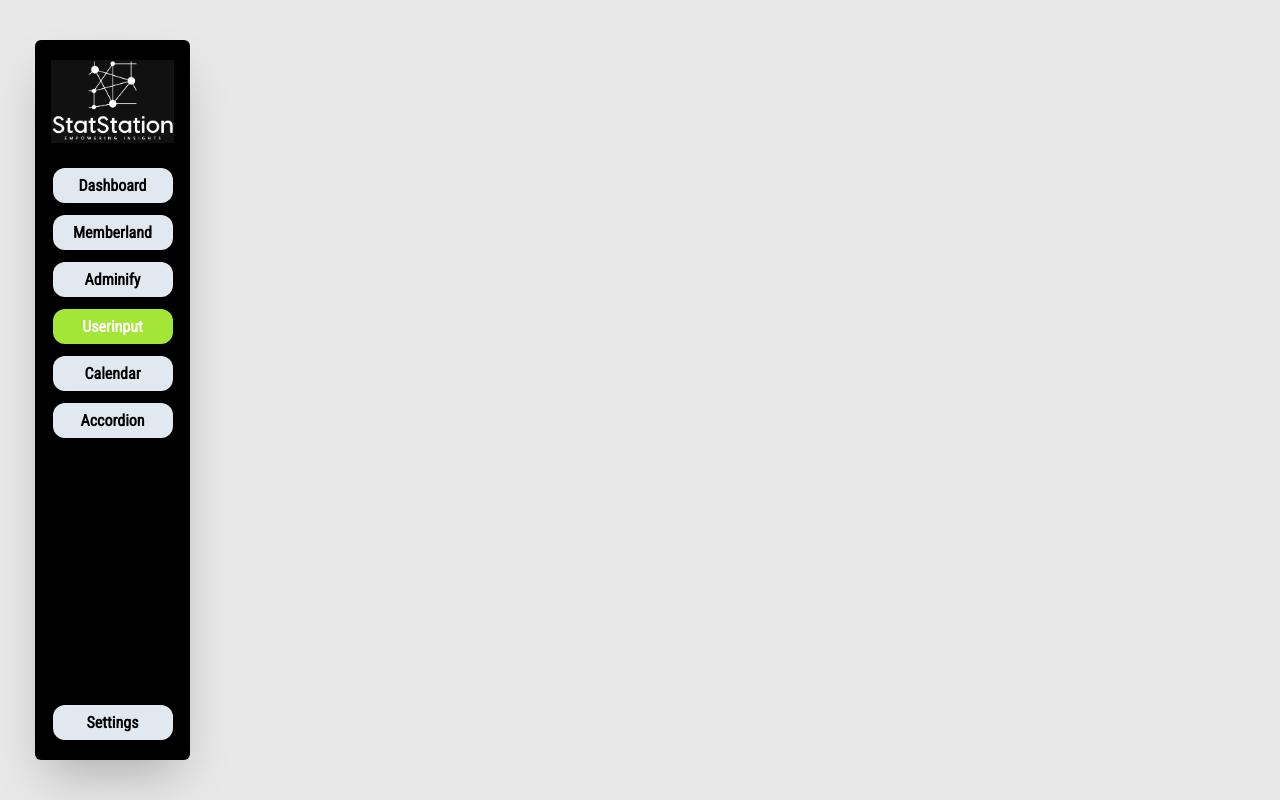
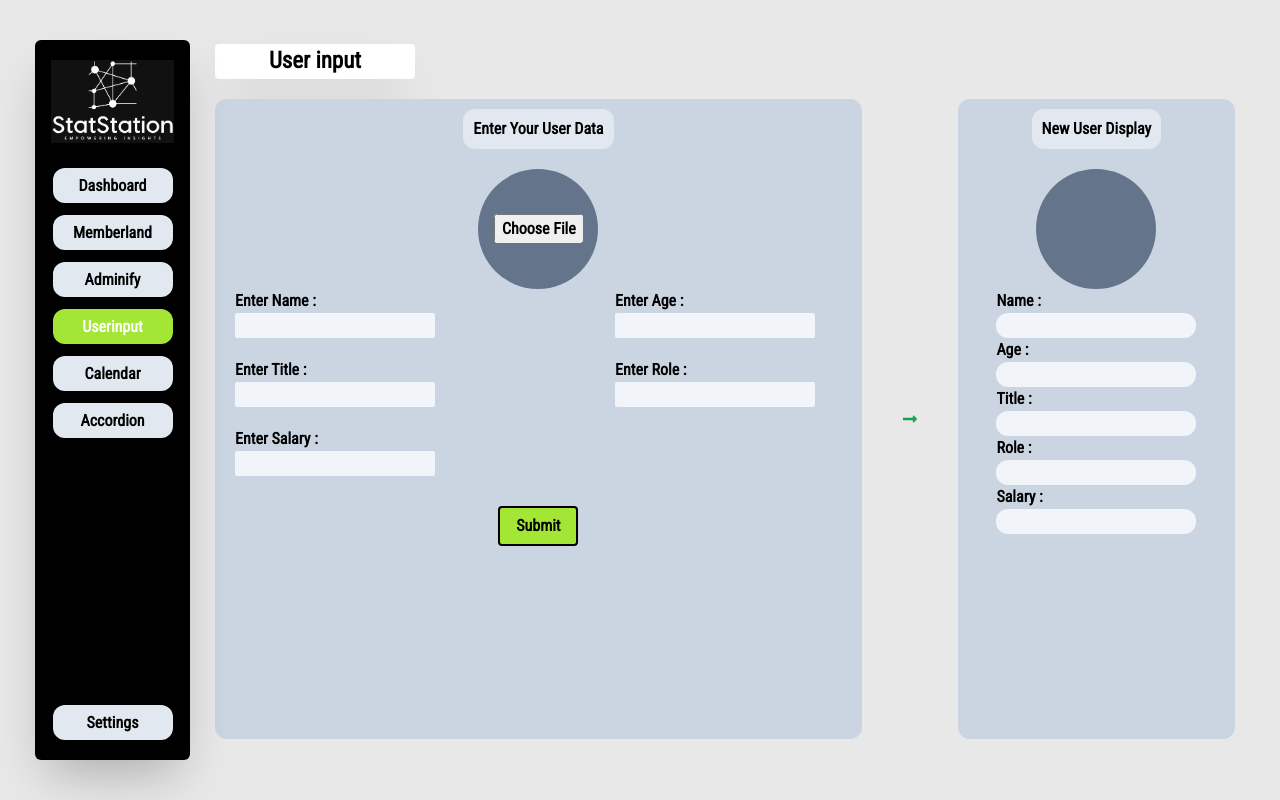
Before and after one commit to A-bdallah-mohamed/Dashboard-react-project, a React (Create React App) app: page /pages/Userinput in a window 1280 px wide. Built offline with nearby package versions, Linux system fonts and the light colour scheme.

Commit message:
Add files via upload

```diff
--- a/src/compnents/Adminifyoverview.js
+++ b/src/compnents/Adminifyoverview.js
@@ -39,7 +39,7 @@ useEffect(() => {
 
     <div className='h-[89vh] w-full ml-[25px] mr-[45px]'>
 <div className='font-roboto-condensed font-bold  text-[23px] justify-between flex'>
-    <div className='w-[200px] bg-white pl-5 rounded shadow-2xl'>Member Admin</div>
+    <div className='w-[200px] bg-white rounded shadow-2xl flex items-center justify-center'>Adminify</div>
     <div><button className='w-[200px] flex items-center justify-center bg-lime-400 rounded text-Black shadow-2xl hover:bg-lime-700 hover:' ><Link to='/pages/Userinput'>Add Member +</Link></button> </div>
 </div>
    <div>
--- /dev/null
+++ b/src/compnents/addauser.js
@@ -0,0 +1,70 @@
+import React from 'react'
+import { FaLongArrowAltRight } from "react-icons/fa";
+
+export default function Addauser() {
+  return (
+<div className='w-full mt-[20px] flex gap-[40px] font-semibold font-roboto-condensed justify-center items-center'>
+<div className='w-[70%] bg-slate-300 h-[80vh] rounded-xl flex flex-col items-center '>
+
+<div className='px-[10px] flex items-center justify-center h-[40px] mt-[10px] bg-slate-200 rounded-xl'>Enter Your User Data</div>
+<div className='min-w-[120px] min-h-[120px] max-w-[120px] max-h-[120px] bg-slate-500 flex items-center justify-center rounded-full bg-cover mt-[20px]'>
+<input type='file' accept='image/*' multiple={false} className='w-[89px] h-[29px] bg-white flex items-center justify-center rounded hover:bg-slate-300'></input>
+</div>
+<div className='flex flex-wrap  gap-x-[180px] gap-y-[20px] ml-[20px] mr-[20px]'>
+  <div>
+  <div className=' text-left w-[100px] flex items-center '>Enter Name : </div>
+  <input className='w-[200px] bg-slate-100 rounded-sm flex items-center justify-center h-[25px]'></input>
+  </div >
+  <div>
+  <div className=' text-left w-[100px] flex items-center '>Enter Age : </div>
+  <input type="number" className='w-[200px] bg-slate-100 rounded-sm flex items-center justify-center h-[25px]'></input>
+  </div>
+  <div>
+  <div className=' text-left w-[100px] flex items-center '>Enter Title : </div>
+  <input className='w-[200px] bg-slate-100 rounded-sm flex items-center justify-center h-[25px]'></input>
+  </div>
+  <div>
+  <div className=' text-left w-[100px] flex items-center '>Enter Role : </div>
+  <input className='w-[200px] bg-slate-100 rounded-sm flex items-center justify-center h-[25px]'></input>
+  </div>
+  <div>
+  <div className=' text-left w-[100px] flex items-center '>Enter Salary : </div>
+  <input type="number" className='w-[200px] bg-slate-100 rounded-sm flex items-center justify-center h-[25px]'></input>
+  </div>
+ </div>
+ <button className='mt-[30px] w-[80px] h-[40px] border-2 border-black bg-lime-400 flex items-center justify-center rounded hover:bg-lime-600 '>Submit</button>
+</div>
+<div><FaLongArrowAltRight className='text-green-600'/></div>
+     <div className='w-[30%] bg-slate-300 h-[80vh] rounded-xl flex flex-col items-center '>
+
+           <div className='px-[10px] flex items-center justify-center h-[40px] mt-[10px] bg-slate-200 rounded-xl'>New User Display</div>
+           <div className='min-w-[120px] min-h-[120px] max-w-[120px] max-h-[120px] bg-slate-500 flex items-center justify-center rounded-full bg-cover mt-[20px]' />
+           <div className='flex flex-col'>
+            <div>
+            <div >Name : </div>
+            <div className='w-[200px] bg-slate-100 rounded-xl flex items-center justify-center h-[25px]'></div>
+            </div>
+            <div>
+            <div >Age : </div>
+            <div className='w-[200px] bg-slate-100 rounded-xl flex items-center justify-center h-[25px]'></div>
+            </div>
+            <div>
+            <div >Title : </div>
+            <div className='w-[200px] bg-slate-100 rounded-xl flex items-center justify-center h-[25px]'></div>
+            </div>
+            <div>
+            <div >Role : </div>
+            <div className='w-[200px] bg-slate-100 rounded-xl flex items-center justify-center h-[25px]'></div>
+            </div>
+            <div>
+            <div >Salary : </div>
+            <div className='w-[200px] bg-slate-100 rounded-xl flex items-center justify-center h-[25px]'></div>
+            </div>
+           </div>
+
+    </div>
+
+
+</div>
+  )
+}
--- a/src/compnents/editableperson.js
+++ b/src/compnents/editableperson.js
@@ -1,8 +1,12 @@
 import React, { useEffect } from 'react'
 import {useState } from 'react'
+import { FaLongArrowAltRight } from "react-icons/fa";
+
+
 
 export default function Editableperson({selectedperson,setselectedperson, data , setdata}) {
-
+  const [image,setimage] = useState(null)
+const [showprocceedmenu,setshowprocceedmenu] = useState(false);
   const [persontoedit,setpersontoedit] = useState({
     img: '',
     name: '',
@@ -14,9 +18,10 @@ export default function Editableperson({selectedperson,setselectedperson, data ,
 
 
 useEffect(()=> {
-console.log(persontoedit)
+console.log('person to edit ',persontoedit)
 
-},[persontoedit])
+console.log('selected person ',selectedperson)
+},[persontoedit,selectedperson])
 
 
 
@@ -30,13 +35,14 @@ console.log(persontoedit)
     if (file) {
       const reader = new FileReader();
       reader.onload = (event) => {
-
-setpersontoedit({...persontoedit, img: reader.result});
+        setpersontoedit({...persontoedit, img: event.target.result});
 
       };
       reader.readAsDataURL(file);
     }
   };
+
+
 
   const editperson = (person) => {
     const indexofeditperson = data.indexOf(person)
@@ -49,9 +55,131 @@ setpersontoedit({...persontoedit, img: reader.result});
 
 
 <>
-    <div className={selectedperson ? 'w-full h-full flex absolute items-center justify-center z-50 transition-all duration-500 ease-in-out' : 'ml-[50%] w-[1px] h-[1px] flex absolute items-center justify-center z-50 overflow-hidden opacity-0 pointer-events-none transition-all duration-500 ease-in-out'} >
 
-    <div className='relative bg-slate-400 w-[90%] h-[80vh] rounded-2xl flex items-center justify-center flex-col gap-[50px] font-semibold font-roboto-condensed'>
+
+
+    <div className={selectedperson ? 'font-semibold font-roboto-condensed w-full h-full flex absolute items-center justify-center z-40 transition-width duration-500 ease-in-out' : 'font-semibold font-roboto-condensed ml-[50%] w-[1px] h-[1px] flex absolute items-center justify-center z-50 overflow-hidden pointer-events-none transition-width duration-500 ease-in-out'} >
+
+
+<div className={showprocceedmenu ? 'rounded-2xl absolute z-40 w-[98%] h-[75vh] border-2 border-black flex items-center justify-center bg-slate-300 transition-width duration-500 ease-in-out overflow-hidden' : 'rounded-2xl z-40  absolute w-[1px] h-[1px]  pointer-events-none transition-width duration-500 ease-in-out overflow-hidden'}>
+
+<button onClick={()=>setshowprocceedmenu(false)} className='absolute top-2 right-4 w-[30px] h-[30px] rounded-full bg-white flex items-center justify-center hover:bg-slate-500'>
+    X
+</button>
+<div className='flex flex-col items-center justify-center gap-[50px]'>
+<div className='flex items-center justify-center gap-[100px]'>
+  <div className='gap-[20px] flex flex-col text-xs' >
+
+
+  <div className='flex items-center justify-center flex-col gap-[20px]'>
+  <div className='min-w-[120px] min-h-[120px] max-w-[120px] max-h-[120px] bg-slate-500 flex items-center justify-center rounded-full bg-cover' style={{backgroundImage: selectedperson ? `url(${selectedperson.img})` : ''}}>
+
+  </div>
+
+  <div className='flex'>
+      <p>name : </p>
+  <div className='w-[100px] bg-slate-100 rounded flex items-center justify-center ml-2'> {selectedperson? selectedperson.name : ''}</div>
+  </div>
+
+  </div>
+       <div className='flex items-center justify-center gap-[80px]'>
+
+
+  <div className='flex flex-col gap-[20px] '>
+    <div className='flex'>
+      <p className='w-[40px]'>title : </p>
+  <div className='w-[100px] bg-slate-100 rounded flex items-center justify-center ml-2'> {selectedperson? selectedperson.title : ''}</div>
+  </div>
+  <div className='flex'>
+      <p className='w-[40px]'>age : </p>
+  <div className='w-[100px] bg-slate-100 rounded flex items-center justify-center ml-2'> {selectedperson? selectedperson.age : ''}</div>
+  </div>
+  </div>
+
+
+  <div className='flex flex-col gap-[20px] '>
+  <div className='flex'>
+      <p className='w-[40px]'>role : </p>
+  <div className='w-[100px] bg-slate-100 rounded flex items-center justify-center ml-2'> {selectedperson? selectedperson.role : ''}</div>
+  </div>
+  <div className='flex'>
+      <p className='w-[40px]'>salary : </p>
+  <div className='w-[100px] bg-slate-100 rounded flex items-center justify-center ml-2'>$ {selectedperson? selectedperson.salary : ''}</div>
+  </div>
+
+  </div>
+
+
+       </div>
+
+
+
+
+  </div>
+  <div><FaLongArrowAltRight className='text-green-600'/></div>
+  <div className='gap-[20px] flex flex-col text-xs'>
+
+
+<div className='flex items-center justify-center flex-col gap-[20px]'>
+<div className='min-w-[120px] min-h-[120px] max-w-[120px] max-h-[120px] bg-slate-500 flex items-center justify-center rounded-full bg-cover' style={{backgroundImage: persontoedit.img ? `url(${persontoedit.img})` : ''}}>
+
+</div>
+
+<div className='flex'>
+    <p>name : </p>
+<div className='w-[100px] bg-slate-100 rounded flex items-center justify-center ml-2'> {persontoedit ? persontoedit.name : ''}</div>
+</div>
+
+</div>
+     <div className='flex items-center justify-center gap-[80px]'>
+
+
+<div className='flex flex-col gap-[20px]'>
+  <div className='flex'>
+    <p className='w-[40px]'>title : </p>
+<div className='w-[100px] bg-slate-100 rounded flex items-center justify-center ml-2'> {persontoedit ? persontoedit.title : ''}</div>
+</div>
+<div className='flex'>
+    <p className='w-[40px]'>age : </p>
+<div className='w-[100px] bg-slate-100 rounded flex items-center justify-center ml-2'> {persontoedit ? persontoedit.age: ''} </div>
+</div>
+</div>
+
+
+<div className='flex flex-col gap-[20px]'>
+<div className='flex'>
+    <p className='w-[40px]'>role : </p>
+<div className='w-[100px] bg-slate-100 rounded flex items-center justify-center ml-2'> {persontoedit ? persontoedit.role : ''}</div>
+</div>
+<div className='flex'>
+    <p className='w-[40px]'>salary : </p>
+<div className='w-[100px] bg-slate-100 rounded flex items-center justify-center ml-2'>$ {persontoedit ? persontoedit.salary : ''}</div>
+</div>
+
+</div>
+
+
+     </div>
+
+
+
+
+</div>
+
+</div>
+<button onClick={()=>{editperson(selectedperson);setselectedperson(null);setshowprocceedmenu(false);setpersontoedit({
+    img: '',
+    name: '',
+    title: '',
+    age: '',
+    salary: '',
+    role: ''
+  })}} className='w-[80px] h-[40px] bg-white flex items-center justify-center rounded hover:bg-slate-400'>Proceed</button>
+                </div>
+</div>
+
+
+    <div className='relative bg-slate-400 w-[95%] h-[80vh] rounded-2xl flex items-center justify-center flex-col gap-[50px] '>
 
 <button onClick={()=>{setselectedperson(null);setpersontoedit({
     img: '',
@@ -66,7 +194,7 @@ setpersontoedit({...persontoedit, img: reader.result});
 <div className='flex flex-col gap-[50px] items-center justify-center'>
   <div className='flex items-center justify-center flex-col gap-[20px]'>
   <div className='min-w-[120px] min-h-[120px] max-w-[120px] max-h-[120px] bg-slate-500 flex items-center justify-center rounded-full bg-cover' style={{backgroundImage: persontoedit.img ? `url(${persontoedit.img})` : ( selectedperson ? `url(${selectedperson.img})` : '')}}>
-  <input onChange={handleImageChange} type='file' accept='image/*'  multiple={false} className='w-[89px] h-[29px] bg-white flex items-center justify-center rounded hover:bg-slate-300'></input>
+  <input type='file' accept='image/*' onChange={handleImageChange} multiple={false} className='w-[89px] h-[29px] bg-white flex items-center justify-center rounded hover:bg-slate-300'></input>
   </div>
 
                <input name='name' value={persontoedit.name} onChange={handleinputchange} className='rounded' placeholder={selectedperson ? `name : ${selectedperson.name}` : 'employee title'}></input>
@@ -90,7 +218,7 @@ setpersontoedit({...persontoedit, img: reader.result});
 
        </div>
        <div>
-        <button onClick={()=>{editperson(selectedperson);setselectedperson(null)}}  className='w-[80px] h-[40px] bg-white flex items-center justify-center rounded hover:bg-slate-300'>Submit</button>
+        <button onClick={()=>setshowprocceedmenu(true)}  className='w-[80px] h-[40px] bg-white flex items-center justify-center rounded hover:bg-slate-300'>Submit</button>
        </div>
        </div>
     </div>
@@ -98,8 +226,7 @@ setpersontoedit({...persontoedit, img: reader.result});
 
 </>
 
-
-
+//
 
 
   );
--- /dev/null
+++ b/src/compnents/userinputoverview.js
@@ -0,0 +1,25 @@
+import React from 'react'
+import { AiOutlineEdit } from "react-icons/ai";
+import Addauser from './addauser';
+export default function Userinputoverview() {
+  return (
+    <>
+
+    <div className='h-[100vh] flex items-center w-full'>
+
+    <div className='h-[89vh] w-full ml-[25px] mr-[45px]'>
+<div className='font-roboto-condensed font-bold  text-[23px] justify-between flex'>
+    <div className='w-[200px] bg-white  rounded shadow-2xl flex items-center justify-center'>User input</div>
+
+
+</div>
+   <div>
+
+
+   </div>
+<Addauser />
+</div>
+</div>
+</>
+  )
+}
--- a/src/pages/Userinput.js
+++ b/src/pages/Userinput.js
@@ -1,11 +1,12 @@
 import React from 'react'
 import Sidebar from '../compnents/sidebar'
 import { useEffect, useState } from 'react'
+import Userinputoverview from '../compnents/userinputoverview'
 export default function Userinput() {
   return (
     <div className='flex '>
     <Sidebar />
-
+<Userinputoverview />
     </div>
   )
 }
```
